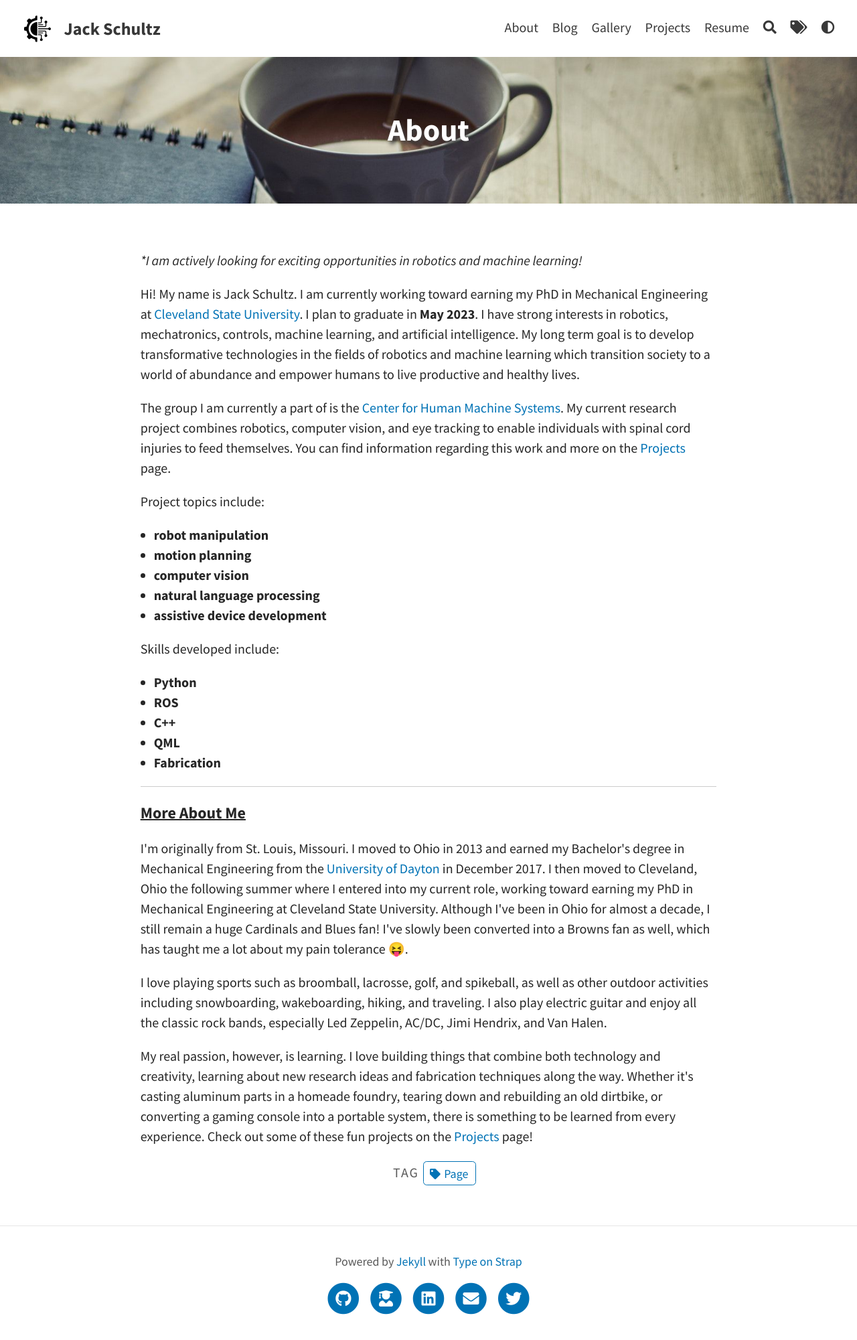
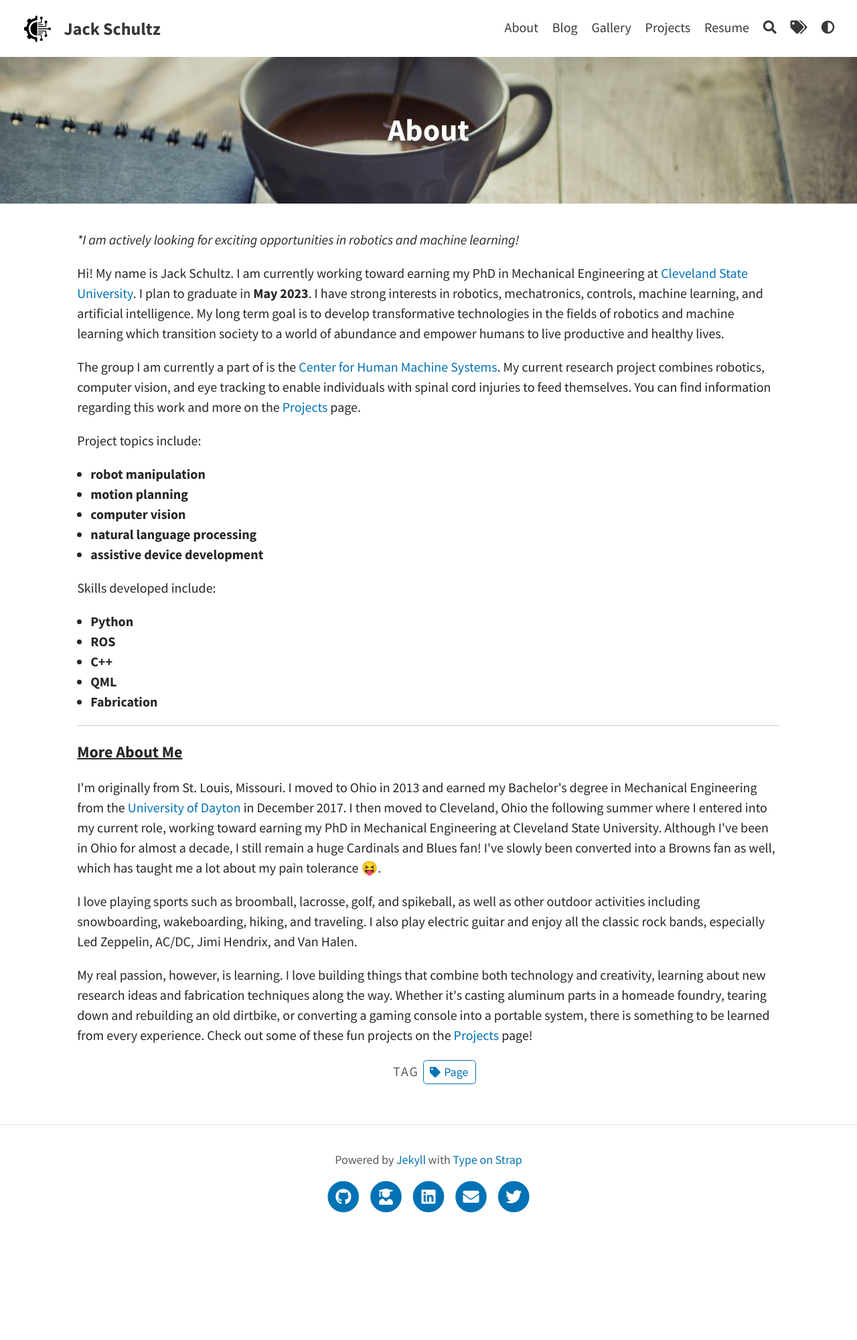
Before and after one commit to jschultz299/jschultz299.github.io, a Jekyll site: the page built from pages/about.md, in a window 1280 px wide. Shown: the whole page at 67% size. Built offline with Jekyll 4.4.1, drawn with Linux system fonts in a browser that asks for light colours; after the commit the page ends 1850 px from its top, so only the background shows below that.

Commit message:
Fixed About margins

```diff
--- a/pages/about.md
+++ b/pages/about.md
@@ -6,7 +6,6 @@ feature-img: "assets/img/feature-img/book-coffee.jpeg"
 tags: [Page]
 ---
 
-<section class="post-content">
 <p>
     <em>*I am actively looking for exciting opportunities in robotics and machine learning!</em>
 </p>
@@ -73,4 +72,3 @@ tags: [Page]
     portable system, there is something to be learned from every experience. Check out some of these fun projects on the
     <a href="http://jschultz299.github.io/projects/">Projects</a> page!
 </p>
-</section>
```
